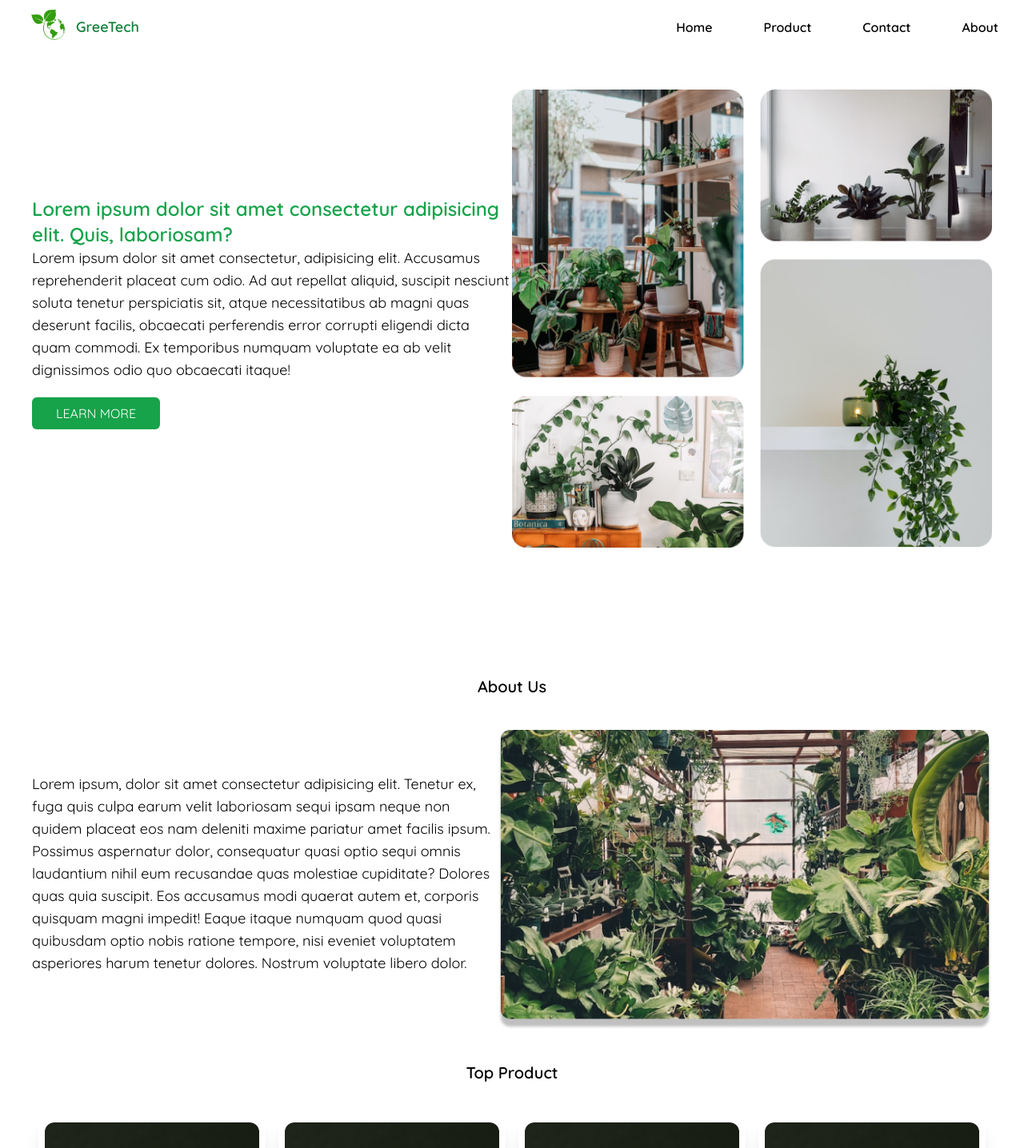
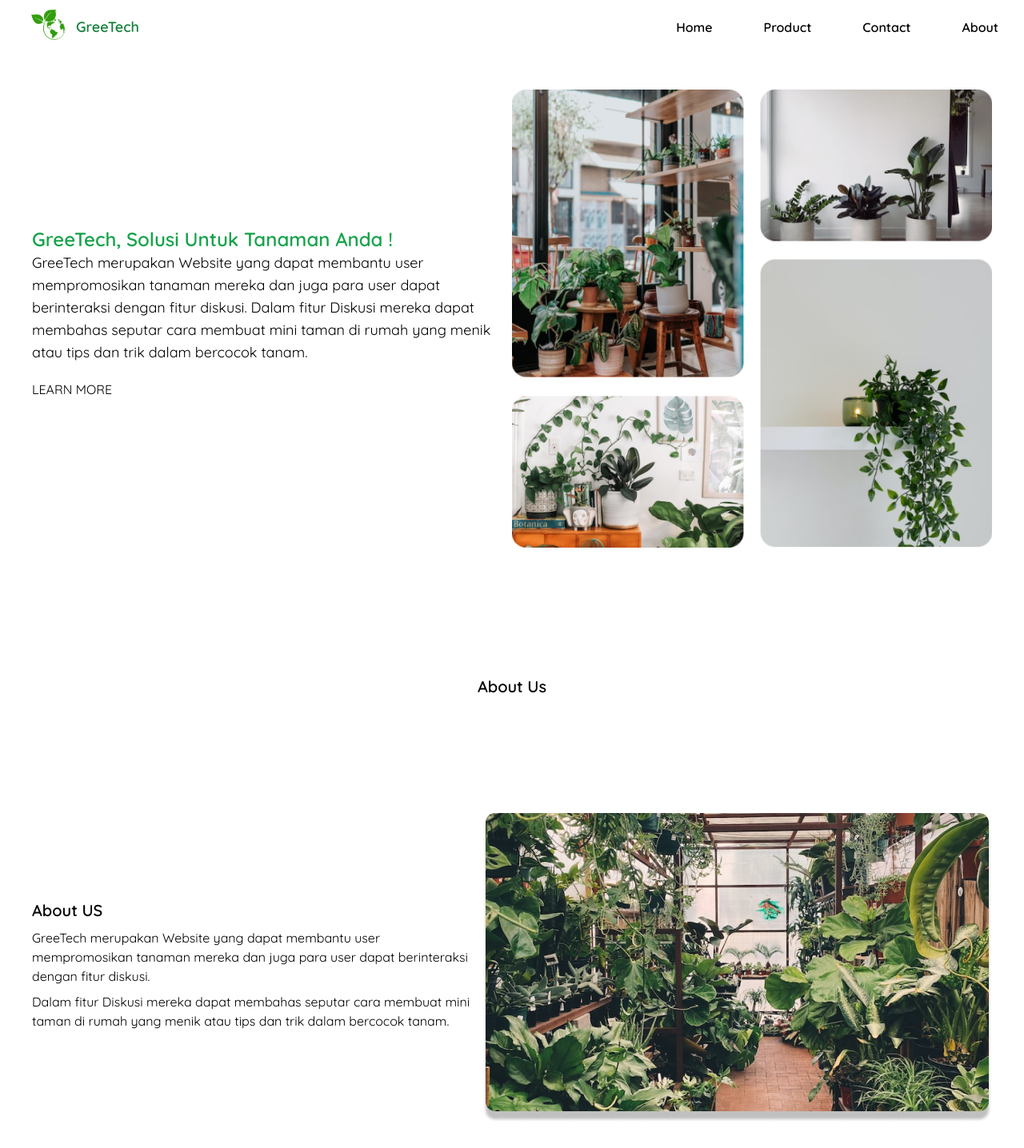
Before and after one commit to Suyud67/Capstone-GreeTech, a React (Create React App) app: page / in a window 1280 px wide. Shown: the top 1436 px of the page at 80% size. Built offline with nearby package versions, Linux system fonts and the light colour scheme; a web font is replaced by a local one.

Commit message:
Update HomeTech.jsx
Update component pada pages Home aplikasi

```diff
--- a/src/pages/HomeTech.jsx
+++ b/src/pages/HomeTech.jsx
@@ -1,57 +1,15 @@
 import React from "react";
-import ButtonTech from "../event/ButtonHomeTech";
-import homeImage from "../img/homeImage.png";
-import imageAbout from "../img/imageAbout.png";
+import Home from "../component/Home";
 import ItemTech from "../component/ItemTech";
+import About from "../component/About";
 
 export default function HomeTech() {
   return (
     <>
-      <div className="h-auto px-10 pt-28 md:items-center lg:flex lg:items-center lg:justify-between lg:px-10">
-        <div className="mb-4 pt-5 lg:w-1/2">
-          <div className="text">
-            <h1 className="text-2xl font-bold text-green-600">
-              Lorem ipsum dolor sit amet consectetur adipisicing elit. Quis,
-              laboriosam?
-            </h1>
-            <p className="text-lg">
-              Lorem ipsum dolor sit amet consectetur, adipisicing elit.
-              Accusamus reprehenderit placeat cum odio. Ad aut repellat aliquid,
-              suscipit nesciunt soluta tenetur perspiciatis sit, atque
-              necessitatibus ab magni quas deserunt facilis, obcaecati
-              perferendis error corrupti eligendi dicta quam commodi. Ex
-              temporibus numquam voluptate ea ab velit dignissimos odio quo
-              obcaecati itaque!
-            </p>
-          </div>
-          <div className="btn py-5">
-            <ButtonTech />
-          </div>
-        </div>
-        <div className="image md:flex md:justify-center">
-          <img src={homeImage} alt="" />
-        </div>
-      </div>
+      <Home />
       <div className="about mt-40">
         <h1 className="text-center text-xl font-bold">About Us</h1>
-        <div className="About px-10 pt-10 pb-10 lg:flex lg:items-center lg:justify-between">
-          <div className="textAbout lg:w-2/4">
-            <p className="pb-4 text-lg">
-              Lorem ipsum, dolor sit amet consectetur adipisicing elit. Tenetur
-              ex, fuga quis culpa earum velit laboriosam sequi ipsam neque non
-              quidem placeat eos nam deleniti maxime pariatur amet facilis
-              ipsum. Possimus aspernatur dolor, consequatur quasi optio sequi
-              omnis laudantium nihil eum recusandae quas molestiae cupiditate?
-              Dolores quas quia suscipit. Eos accusamus modi quaerat autem et,
-              corporis quisquam magni impedit! Eaque itaque numquam quod quasi
-              quibusdam optio nobis ratione tempore, nisi eveniet voluptatem
-              asperiores harum tenetur dolores. Nostrum voluptate libero dolor.
-            </p>
-          </div>
-          <div className="imageAbout">
-            <img src={imageAbout} alt="imageAbout md:flex md:justify-center" />
-          </div>
-        </div>
+        <About />
       </div>
       <div className="product px-10">
         <h1 className="py-0 text-center text-xl font-bold">Top Product</h1>
```
